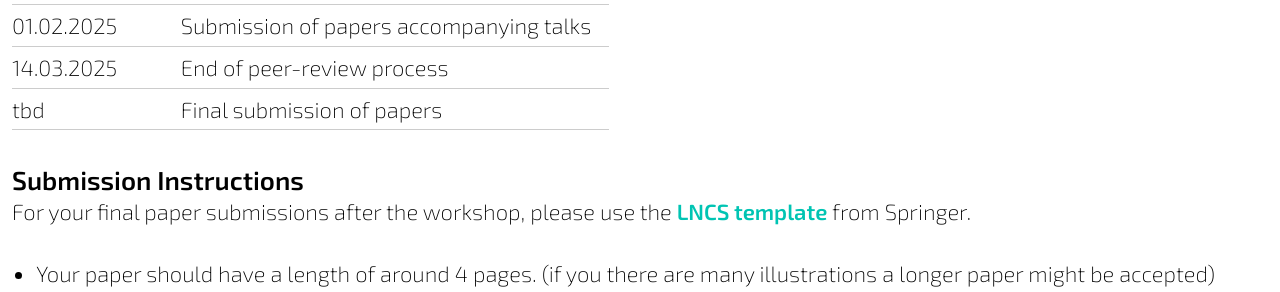
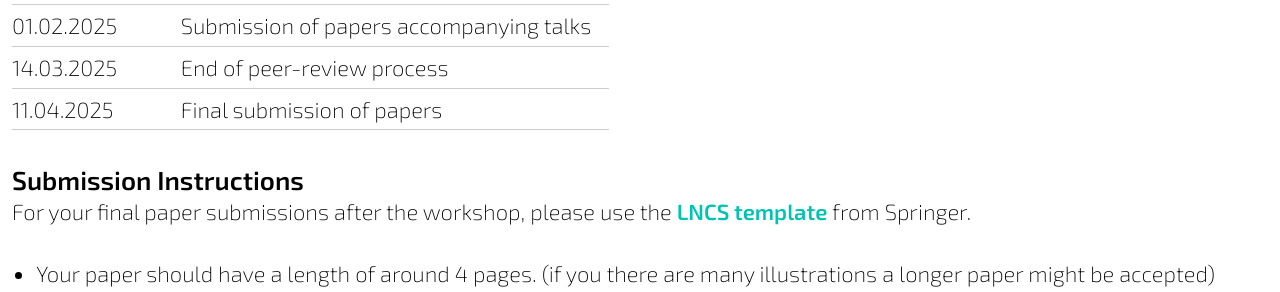
Before and after one commit to workshop-user-interfaces/workshop-user-interfaces.github.io, a Jekyll site: the page built from _editions/2024.markdown, in a window 1280 px wide and 900 px high, scrolled down 1694 px. Shown: the part 164-456 px from the top of the window. Built offline with Jekyll 4.4.1, drawn with Linux system fonts in a browser that asks for light colours.

Commit message:
update dates 2024

```diff
--- a/_editions/2024.markdown
+++ b/_editions/2024.markdown
@@ -26,7 +26,7 @@ We invite submissions from either CTU Prague or University of Applied Sciences D
 | 29.11.–1.12.2024 | Workshop in Dresden |
 | 01.02.2025 | Submission of papers accompanying talks |
 | 14.03.2025 | End of peer-review process |
-| tbd | Final submission of papers |
+| 11.04.2025 | Final submission of papers |
 
 ## Submission Instructions
 
```
